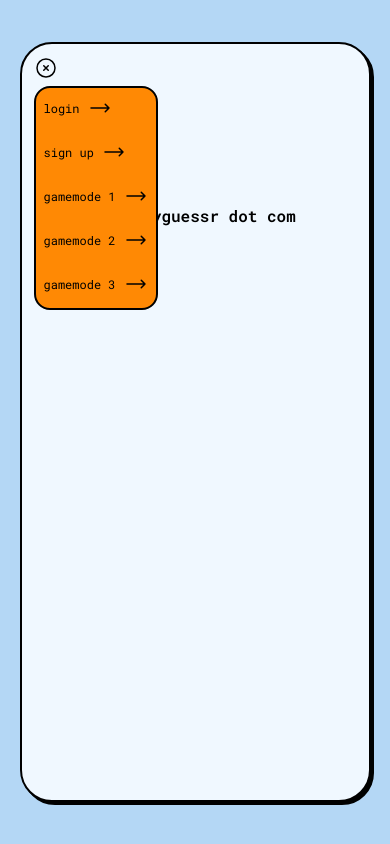
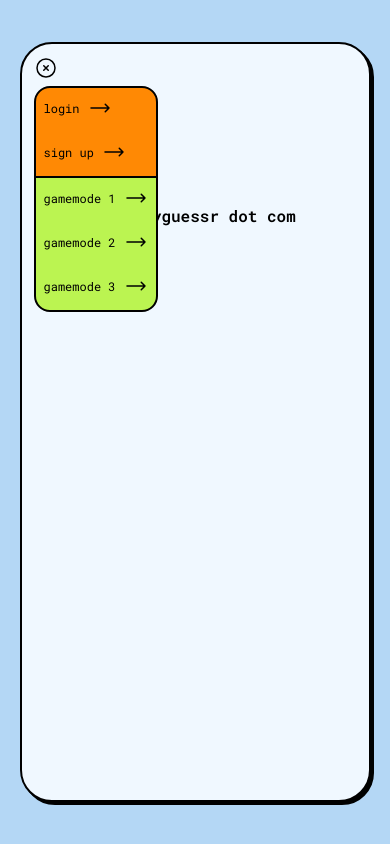
Before and after one commit to falloutpizza/countryguessr-with-nextjs, a Next.js app: page / in a window 390 px wide. Both pictures are taken after a click on the button 45 px from the left and 68 px from the top of the page. Built offline with nearby package versions, Linux system fonts and the light colour scheme.

Commit message:
made visual changes to dropdown nav

```diff
--- a/app/ui/navbar/NavSmall.tsx
+++ b/app/ui/navbar/NavSmall.tsx
@@ -15,19 +15,29 @@ export default function NavSmall() {
         {opened && <XCircle />}
         {!opened && <DotCircle />}
       </button>
+      <div className="text-xs">
         <div
           className={
             opened
-            ? "rounded-2xl text-xs flex flex-col bg-orange-400 transition-all duration-50 border-2 border-black"
-            : "rounded-2xl text-xs flex flex-col bg-orange-400 transition-all duration-50 invisible"
+              ? "bg-orange-400 flex flex-col rounded-t-2xl border-2 border-b-1 border-black transition-all duration-50"
+              : "bg-orange-400 flex flex-col rounded-t-2xl invisible transition-all duration-50"
           }
         >
           <LoginLink linkName="login" />
           <LoginLink linkName="sign up" />
+        </div>
+        <div
+          className={
+            opened
+              ? "bg-lime-300 flex flex-col rounded-b-2xl border-2 border-t-1 border-black transition-all duration-50"
+              : "bg-lime-300 flex flex-col rounded-b-2xl invisible transition-all duration-50"
+          }
+        >
           <GamemodeLink linkName="gamemode 1" />
           <GamemodeLink linkName="gamemode 2" />
           <GamemodeLink linkName="gamemode 3" />
         </div>
       </div>
+    </div>
   );
 }
```
Lines whose indentation alone changed are shown as unchanged.
